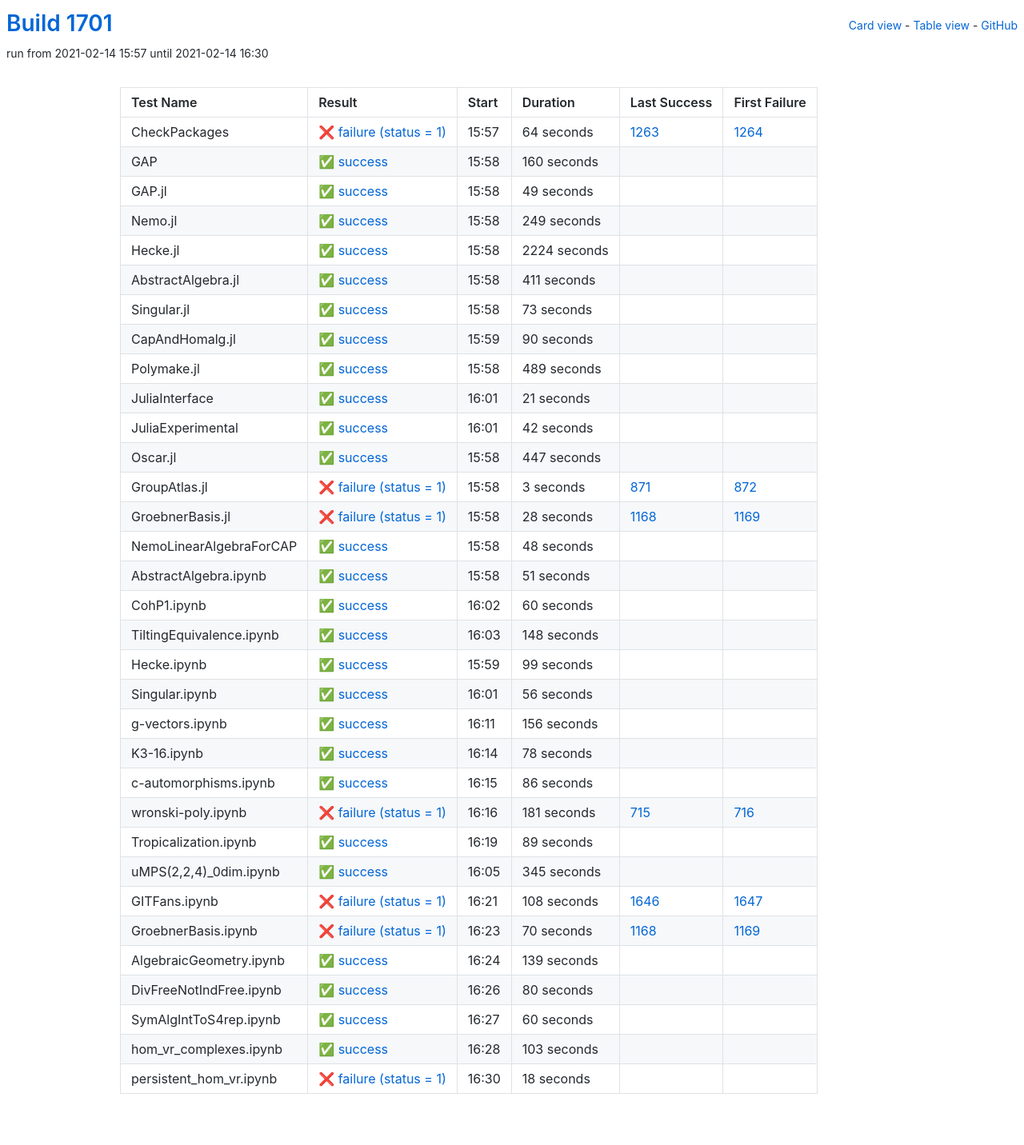
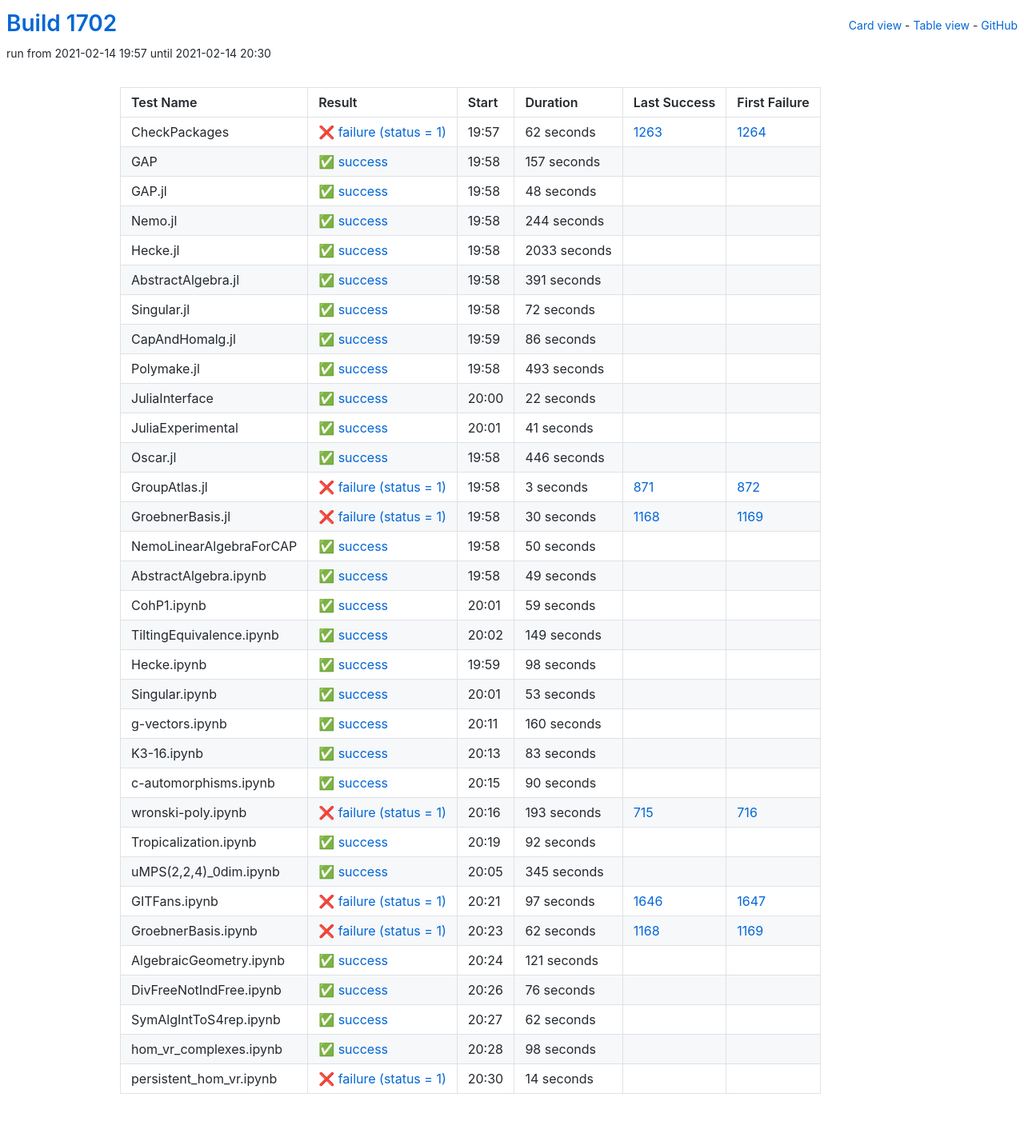
Before and after one commit to oscar-system/oscar-ci-status-stable, a Jekyll site: the page built from table.html, in a window 1280 px wide. Shown: the whole page at 80% size. Built offline with Jekyll 4.4.1, drawn with Linux system fonts in a browser that asks for light colours.

Commit message:
Build #1702

```diff
--- a/_data/ci.yml
+++ b/_data/ci.yml
@@ -1,6 +1,6 @@
 ---
-build: 1701
-build_url: https://oscarci.mathematik.uni-kl.de/job/oscar-stable/1701/
+build: 1702
+build_url: https://oscarci.mathematik.uni-kl.de/job/oscar-stable/1702/
 job: oscar-stable
 organization: oscar-system
 repo: oscar-ci-status-stable
@@ -8,152 +8,152 @@ repourl: https://github.com/oscar-system/oscar-ci-status-stable
 tests:
 - name: CheckPackages
   id: checkpackages
-  log: https://oscarci.mathematik.uni-kl.de/job/oscar-stable/1701/artifact/logs/build-1701/CheckPackages.log
-  start: 2021-02-14 15:57
+  log: https://oscarci.mathematik.uni-kl.de/job/oscar-stable/1702/artifact/logs/build-1702/CheckPackages.log
+  start: 2021-02-14 19:57
   success: false
   exitcode: 1
   status: failure
-  duration: 64
+  duration: 62
   last_success: 1263
   last_success_url: https://oscarci.mathematik.uni-kl.de/job/oscar-stable/1263/
   first_failure: 1264
   first_failure_url: https://oscarci.mathematik.uni-kl.de/job/oscar-stable/1264/
 - name: GAP
   id: gap
-  log: https://oscarci.mathematik.uni-kl.de/job/oscar-stable/1701/artifact/logs/build-1701/GAP.log
-  start: 2021-02-14 15:58
+  log: https://oscarci.mathematik.uni-kl.de/job/oscar-stable/1702/artifact/logs/build-1702/GAP.log
+  start: 2021-02-14 19:58
   success: true
   exitcode: 0
   status: success
-  duration: 160
+  duration: 157
   last_success: false
   last_success_url:
   first_failure: false
   first_failure_url:
 - name: GAP.jl
   id: gap-jl
-  log: https://oscarci.mathematik.uni-kl.de/job/oscar-stable/1701/artifact/logs/build-1701/GAP.jl.log
-  start: 2021-02-14 15:58
+  log: https://oscarci.mathematik.uni-kl.de/job/oscar-stable/1702/artifact/logs/build-1702/GAP.jl.log
+  start: 2021-02-14 19:58
   success: true
   exitcode: 0
   status: success
-  duration: 49
+  duration: 48
   last_success: false
   last_success_url:
   first_failure: false
   first_failure_url:
 - name: Nemo.jl
   id: nemo-jl
-  log: https://oscarci.mathematik.uni-kl.de/job/oscar-stable/1701/artifact/logs/build-1701/Nemo.jl.log
-  start: 2021-02-14 15:58
+  log: https://oscarci.mathematik.uni-kl.de/job/oscar-stable/1702/artifact/logs/build-1702/Nemo.jl.log
+  start: 2021-02-14 19:58
   success: true
   exitcode: 0
   status: success
-  duration: 249
+  duration: 244
   last_success: false
   last_success_url:
   first_failure: false
   first_failure_url:
 - name: Hecke.jl
   id: hecke-jl
-  log: https://oscarci.mathematik.uni-kl.de/job/oscar-stable/1701/artifact/logs/build-1701/Hecke.jl.log
-  start: 2021-02-14 15:58
+  log: https://oscarci.mathematik.uni-kl.de/job/oscar-stable/1702/artifact/logs/build-1702/Hecke.jl.log
+  start: 2021-02-14 19:58
   success: true
   exitcode: 0
   status: success
-  duration: 2224
+  duration: 2033
   last_success: false
   last_success_url:
   first_failure: false
   first_failure_url:
 - name: AbstractAlgebra.jl
   id: abstractalgebra-jl
-  log: https://oscarci.mathematik.uni-kl.de/job/oscar-stable/1701/artifact/logs/build-1701/AbstractAlgebra.jl.log
-  start: 2021-02-14 15:58
+  log: https://oscarci.mathematik.uni-kl.de/job/oscar-stable/1702/artifact/logs/build-1702/AbstractAlgebra.jl.log
+  start: 2021-02-14 19:58
   success: true
   exitcode: 0
   status: success
-  duration: 411
+  duration: 391
   last_success: false
   last_success_url:
   first_failure: false
   first_failure_url:
 - name: Singular.jl
   id: singular-jl
-  log: https://oscarci.mathematik.uni-kl.de/job/oscar-stable/1701/artifact/logs/build-1701/Singular.jl.log
-  start: 2021-02-14 15:58
+  log: https://oscarci.mathematik.uni-kl.de/job/oscar-stable/1702/artifact/logs/build-1702/Singular.jl.log
+  start: 2021-02-14 19:58
   success: true
   exitcode: 0
   status: success
-  duration: 73
+  duration: 72
   last_success: false
   last_success_url:
   first_failure: false
   first_failure_url:
 - name: CapAndHomalg.jl
   id: capandhomalg-jl
-  log: https://oscarci.mathematik.uni-kl.de/job/oscar-stable/1701/artifact/logs/build-1701/CapAndHomalg.jl.log
-  start: 2021-02-14 15:59
+  log: https://oscarci.mathematik.uni-kl.de/job/oscar-stable/1702/artifact/logs/build-1702/CapAndHomalg.jl.log
+  start: 2021-02-14 19:59
   success: true
   exitcode: 0
   status: success
-  duration: 90
+  duration: 86
   last_success: false
   last_success_url:
   first_failure: false
   first_failure_url:
 - name: Polymake.jl
   id: polymake-jl
-  log: https://oscarci.mathematik.uni-kl.de/job/oscar-stable/1701/artifact/logs/build-1701/Polymake.jl.log
-  start: 2021-02-14 15:58
+  log: https://oscarci.mathematik.uni-kl.de/job/oscar-stable/1702/artifact/logs/build-1702/Polymake.jl.log
+  start: 2021-02-14 19:58
   success: true
   exitcode: 0
   status: success
-  duration: 489
+  duration: 493
   last_success: false
   last_success_url:
   first_failure: false
   first_failure_url:
 - name: JuliaInterface
   id: juliainterface
-  log: https://oscarci.mathematik.uni-kl.de/job/oscar-stable/1701/artifact/logs/build-1701/JuliaInterface.log
-  start: 2021-02-14 16:01
+  log: https://oscarci.mathematik.uni-kl.de/job/oscar-stable/1702/artifact/logs/build-1702/JuliaInterface.log
+  start: 2021-02-14 20:00
   success: true
   exitcode: 0
   status: success
-  duration: 21
+  duration: 22
   last_success: false
   last_success_url:
   first_failure: false
   first_failure_url:
 - name: JuliaExperimental
   id: juliaexperimental
-  log: https://oscarci.mathematik.uni-kl.de/job/oscar-stable/1701/artifact/logs/build-1701/JuliaExperimental.log
-  start: 2021-02-14 16:01
+  log: https://oscarci.mathematik.uni-kl.de/job/oscar-stable/1702/artifact/logs/build-1702/JuliaExperimental.log
+  start: 2021-02-14 20:01
   success: true
   exitcode: 0
   status: success
-  duration: 42
+  duration: 41
   last_success: false
   last_success_url:
   first_failure: false
   first_failure_url:
 - name: Oscar.jl
   id: oscar-jl
-  log: https://oscarci.mathematik.uni-kl.de/job/oscar-stable/1701/artifact/logs/build-1701/Oscar.jl.log
-  start: 2021-02-14 15:58
+  log: https://oscarci.mathematik.uni-kl.de/job/oscar-stable/1702/artifact/logs/build-1702/Oscar.jl.log
+  start: 2021-02-14 19:58
   success: true
   exitcode: 0
   status: success
-  duration: 447
+  duration: 446
   last_success: false
   last_success_url:
   first_failure: false
   first_failure_url:
 - name: GroupAtlas.jl
   id: groupatlas-jl
-  log: https://oscarci.mathematik.uni-kl.de/job/oscar-stable/1701/artifact/logs/build-1701/GroupAtlas.jl.log
-  start: 2021-02-14 15:58
+  log: https://oscarci.mathematik.uni-kl.de/job/oscar-stable/1702/artifact/logs/build-1702/GroupAtlas.jl.log
+  start: 2021-02-14 19:58
   success: false
   exitcode: 1
   status: failure
@@ -164,152 +164,152 @@ tests:
   first_failure_url: https://oscarci.mathematik.uni-kl.de/job/oscar-stable/872/
 - name: GroebnerBasis.jl
   id: groebnerbasis-jl
-  log: https://oscarci.mathematik.uni-kl.de/job/oscar-stable/1701/artifact/logs/build-1701/GroebnerBasis.jl.log
-  start: 2021-02-14 15:58
+  log: https://oscarci.mathematik.uni-kl.de/job/oscar-stable/1702/artifact/logs/build-1702/GroebnerBasis.jl.log
+  start: 2021-02-14 19:58
   success: false
   exitcode: 1
   status: failure
-  duration: 28
+  duration: 30
   last_success: 1168
   last_success_url: https://oscarci.mathematik.uni-kl.de/job/oscar-stable/1168/
   first_failure: 1169
   first_failure_url: https://oscarci.mathematik.uni-kl.de/job/oscar-stable/1169/
 - name: NemoLinearAlgebraForCAP
   id: nemolinearalgebraforcap
-  log: https://oscarci.mathematik.uni-kl.de/job/oscar-stable/1701/artifact/logs/build-1701/NemoLinearAlgebraForCAP.log
-  start: 2021-02-14 15:58
+  log: https://oscarci.mathematik.uni-kl.de/job/oscar-stable/1702/artifact/logs/build-1702/NemoLinearAlgebraForCAP.log
+  start: 2021-02-14 19:58
   success: true
   exitcode: 0
   status: success
-  duration: 48
+  duration: 50
   last_success: false
   last_success_url:
   first_failure: false
   first_failure_url:
 - name: AbstractAlgebra.ipynb
   id: abstractalgebra-ipynb
-  log: https://oscarci.mathematik.uni-kl.de/job/oscar-stable/1701/artifact/logs/build-1701/AbstractAlgebra.ipynb.log
-  start: 2021-02-14 15:58
+  log: https://oscarci.mathematik.uni-kl.de/job/oscar-stable/1702/artifact/logs/build-1702/AbstractAlgebra.ipynb.log
+  start: 2021-02-14 19:58
   success: true
   exitcode: 0
   status: success
-  duration: 51
+  duration: 49
   last_success: false
   last_success_url:
   first_failure: false
   first_failure_url:
 - name: CohP1.ipynb
   id: cohp1-ipynb
-  log: https://oscarci.mathematik.uni-kl.de/job/oscar-stable/1701/artifact/logs/build-1701/CohP1.ipynb.log
-  start: 2021-02-14 16:02
+  log: https://oscarci.mathematik.uni-kl.de/job/oscar-stable/1702/artifact/logs/build-1702/CohP1.ipynb.log
+  start: 2021-02-14 20:01
   success: true
   exitcode: 0
   status: success
-  duration: 60
+  duration: 59
   last_success: false
   last_success_url:
   first_failure: false
   first_failure_url:
 - name: TiltingEquivalence.ipynb
   id: tiltingequivalence-ipynb
-  log: https://oscarci.mathematik.uni-kl.de/job/oscar-stable/1701/artifact/logs/build-1701/TiltingEquivalence.ipynb.log
-  start: 2021-02-14 16:03
+  log: https://oscarci.mathematik.uni-kl.de/job/oscar-stable/1702/artifact/logs/build-1702/TiltingEquivalence.ipynb.log
+  start: 2021-02-14 20:02
   success: true
   exitcode: 0
   status: success
-  duration: 148
+  duration: 149
   last_success: false
   last_success_url:
   first_failure: false
   first_failure_url:
 - name: Hecke.ipynb
   id: hecke-ipynb
-  log: https://oscarci.mathematik.uni-kl.de/job/oscar-stable/1701/artifact/logs/build-1701/Hecke.ipynb.log
-  start: 2021-02-14 15:59
+  log: https://oscarci.mathematik.uni-kl.de/job/oscar-stable/1702/artifact/logs/build-1702/Hecke.ipynb.log
+  start: 2021-02-14 19:59
   success: true
   exitcode: 0
   status: success
-  duration: 99
+  duration: 98
   last_success: false
   last_success_url:
   first_failure: false
   first_failure_url:
 - name: Singular.ipynb
   id: singular-ipynb
-  log: https://oscarci.mathematik.uni-kl.de/job/oscar-stable/1701/artifact/logs/build-1701/Singular.ipynb.log
-  start: 2021-02-14 16:01
+  log: https://oscarci.mathematik.uni-kl.de/job/oscar-stable/1702/artifact/logs/build-1702/Singular.ipynb.log
+  start: 2021-02-14 20:01
   success: true
   exitcode: 0
   status: success
-  duration: 56
+  duration: 53
   last_success: false
   last_success_url:
   first_failure: false
   first_failure_url:
 - name: g-vectors.ipynb
   id: g-vectors-ipynb
-  log: https://oscarci.mathematik.uni-kl.de/job/oscar-stable/1701/artifact/logs/build-1701/g-vectors.ipynb.log
-  start: 2021-02-14 16:11
+  log: https://oscarci.mathematik.uni-kl.de/job/oscar-stable/1702/artifact/logs/build-1702/g-vectors.ipynb.log
+  start: 2021-02-14 20:11
   success: true
   exitcode: 0
   status: success
-  duration: 156
+  duration: 160
   last_success: false
   last_success_url:
   first_failure: false
   first_failure_url:
 - name: K3-16.ipynb
   id: k3-16-ipynb
-  log: https://oscarci.mathematik.uni-kl.de/job/oscar-stable/1701/artifact/logs/build-1701/K3-16.ipynb.log
-  start: 2021-02-14 16:14
+  log: https://oscarci.mathematik.uni-kl.de/job/oscar-stable/1702/artifact/logs/build-1702/K3-16.ipynb.log
+  start: 2021-02-14 20:13
   success: true
   exitcode: 0
   status: success
-  duration: 78
+  duration: 83
   last_success: false
   last_success_url:
   first_failure: false
   first_failure_url:
 - name: c-automorphisms.ipynb
   id: c-automorphisms-ipynb
-  log: https://oscarci.mathematik.uni-kl.de/job/oscar-stable/1701/artifact/logs/build-1701/c-automorphisms.ipynb.log
-  start: 2021-02-14 16:15
+  log: https://oscarci.mathematik.uni-kl.de/job/oscar-stable/1702/artifact/logs/build-1702/c-automorphisms.ipynb.log
+  start: 2021-02-14 20:15
   success: true
   exitcode: 0
   status: success
-  duration: 86
+  duration: 90
   last_success: false
   last_success_url:
   first_failure: false
   first_failure_url:
 - name: wronski-poly.ipynb
   id: wronski-poly-ipynb
-  log: https://oscarci.mathematik.uni-kl.de/job/oscar-stable/1701/artifact/logs/build-1701/wronski-poly.ipynb.log
-  start: 2021-02-14 16:16
+  log: https://oscarci.mathematik.uni-kl.de/job/oscar-stable/1702/artifact/logs/build-1702/wronski-poly.ipynb.log
+  start: 2021-02-14 20:16
   success: false
   exitcode: 1
   status: failure
-  duration: 181
+  duration: 193
   last_success: 715
   last_success_url: https://oscarci.mathematik.uni-kl.de/job/oscar-stable/715/
   first_failure: 716
   first_failure_url: https://oscarci.mathematik.uni-kl.de/job/oscar-stable/716/
 - name: Tropicalization.ipynb
   id: tropicalization-ipynb
-  log: https://oscarci.mathematik.uni-kl.de/job/oscar-stable/1701/artifact/logs/build-1701/Tropicalization.ipynb.log
-  start: 2021-02-14 16:19
+  log: https://oscarci.mathematik.uni-kl.de/job/oscar-stable/1702/artifact/logs/build-1702/Tropicalization.ipynb.log
+  start: 2021-02-14 20:19
   success: true
   exitcode: 0
   status: success
-  duration: 89
+  duration: 92
   last_success: false
   last_success_url:
   first_failure: false
   first_failure_url:
 - name: uMPS(2,2,4)_0dim.ipynb
   id: umps-2-2-4-0dim-ipynb
-  log: https://oscarci.mathematik.uni-kl.de/job/oscar-stable/1701/artifact/logs/build-1701/uMPS-2-2-4-_0dim.ipynb.log
-  start: 2021-02-14 16:05
+  log: https://oscarci.mathematik.uni-kl.de/job/oscar-stable/1702/artifact/logs/build-1702/uMPS-2-2-4-_0dim.ipynb.log
+  start: 2021-02-14 20:05
   success: true
   exitcode: 0
   status: success
@@ -320,84 +320,84 @@ tests:
   first_failure_url:
 - name: GITFans.ipynb
   id: gitfans-ipynb
-  log: https://oscarci.mathematik.uni-kl.de/job/oscar-stable/1701/artifact/logs/build-1701/GITFans.ipynb.log
-  start: 2021-02-14 16:21
+  log: https://oscarci.mathematik.uni-kl.de/job/oscar-stable/1702/artifact/logs/build-1702/GITFans.ipynb.log
+  start: 2021-02-14 20:21
   success: false
   exitcode: 1
   status: failure
-  duration: 108
+  duration: 97
   last_success: 1646
   last_success_url: https://oscarci.mathematik.uni-kl.de/job/oscar-stable/1646/
   first_failure: 1647
   first_failure_url: https://oscarci.mathematik.uni-kl.de/job/oscar-stable/1647/
 - name: GroebnerBasis.ipynb
   id: groebnerbasis-ipynb
-  log: https://oscarci.mathematik.uni-kl.de/job/oscar-stable/1701/artifact/logs/build-1701/GroebnerBasis.ipynb.log
-  start: 2021-02-14 16:23
+  log: https://oscarci.mathematik.uni-kl.de/job/oscar-stable/1702/artifact/logs/build-1702/GroebnerBasis.ipynb.log
+  start: 2021-02-14 20:23
   success: false
   exitcode: 1
   status: failure
-  duration: 70
+  duration: 62
   last_success: 1168
   last_success_url: https://oscarci.mathematik.uni-kl.de/job/oscar-stable/1168/
   first_failure: 1169
   first_failure_url: https://oscarci.mathematik.uni-kl.de/job/oscar-stable/1169/
 - name: AlgebraicGeometry.ipynb
   id: algebraicgeometry-ipynb
-  log: https://oscarci.mathematik.uni-kl.de/job/oscar-stable/1701/artifact/logs/build-1701/AlgebraicGeometry.ipynb.log
-  start: 2021-02-14 16:24
+  log: https://oscarci.mathematik.uni-kl.de/job/oscar-stable/1702/artifact/logs/build-1702/AlgebraicGeometry.ipynb.log
+  start: 2021-02-14 20:24
   success: true
   exitcode: 0
   status: success
-  duration: 139
+  duration: 121
   last_success: false
   last_success_url:
   first_failure: false
   first_failure_url:
 - name: DivFreeNotIndFree.ipynb
   id: divfreenotindfree-ipynb
-  log: https://oscarci.mathematik.uni-kl.de/job/oscar-stable/1701/artifact/logs/build-1701/DivFreeNotIndFree.ipynb.log
-  start: 2021-02-14 16:26
+  log: https://oscarci.mathematik.uni-kl.de/job/oscar-stable/1702/artifact/logs/build-1702/DivFreeNotIndFree.ipynb.log
+  start: 2021-02-14 20:26
   success: true
   exitcode: 0
   status: success
-  duration: 80
+  duration: 76
   last_success: false
   last_success_url:
   first_failure: false
   first_failure_url:
 - name: SymAlgIntToS4rep.ipynb
   id: symalginttos4rep-ipynb
-  log: https://oscarci.mathematik.uni-kl.de/job/oscar-stable/1701/artifact/logs/build-1701/SymAlgIntToS4rep.ipynb.log
-  start: 2021-02-14 16:27
+  log: https://oscarci.mathematik.uni-kl.de/job/oscar-stable/1702/artifact/logs/build-1702/SymAlgIntToS4rep.ipynb.log
+  start: 2021-02-14 20:27
   success: true
   exitcode: 0
   status: success
-  duration: 60
+  duration: 62
   last_success: false
   last_success_url:
   first_failure: false
   first_failure_url:
 - name: hom_vr_complexes.ipynb
   id: hom-vr-complexes-ipynb
-  log: https://oscarci.mathematik.uni-kl.de/job/oscar-stable/1701/artifact/logs/build-1701/hom_vr_complexes.ipynb.log
-  start: 2021-02-14 16:28
+  log: https://oscarci.mathematik.uni-kl.de/job/oscar-stable/1702/artifact/logs/build-1702/hom_vr_complexes.ipynb.log
+  start: 2021-02-14 20:28
   success: true
   exitcode: 0
   status: success
-  duration: 103
+  duration: 98
   last_success: false
   last_success_url:
   first_failure: false
   first_failure_url:
 - name: persistent_hom_vr.ipynb
   id: persistent-hom-vr-ipynb
-  log: https://oscarci.mathematik.uni-kl.de/job/oscar-stable/1701/artifact/logs/build-1701/persistent_hom_vr.ipynb.log
-  start: 2021-02-14 16:30
+  log: https://oscarci.mathematik.uni-kl.de/job/oscar-stable/1702/artifact/logs/build-1702/persistent_hom_vr.ipynb.log
+  start: 2021-02-14 20:30
   success: false
   exitcode: 1
   status: failure
-  duration: 18
+  duration: 14
   last_success: false
   last_success_url:
   first_failure: false
```
Also changed, not shown: README.md.
